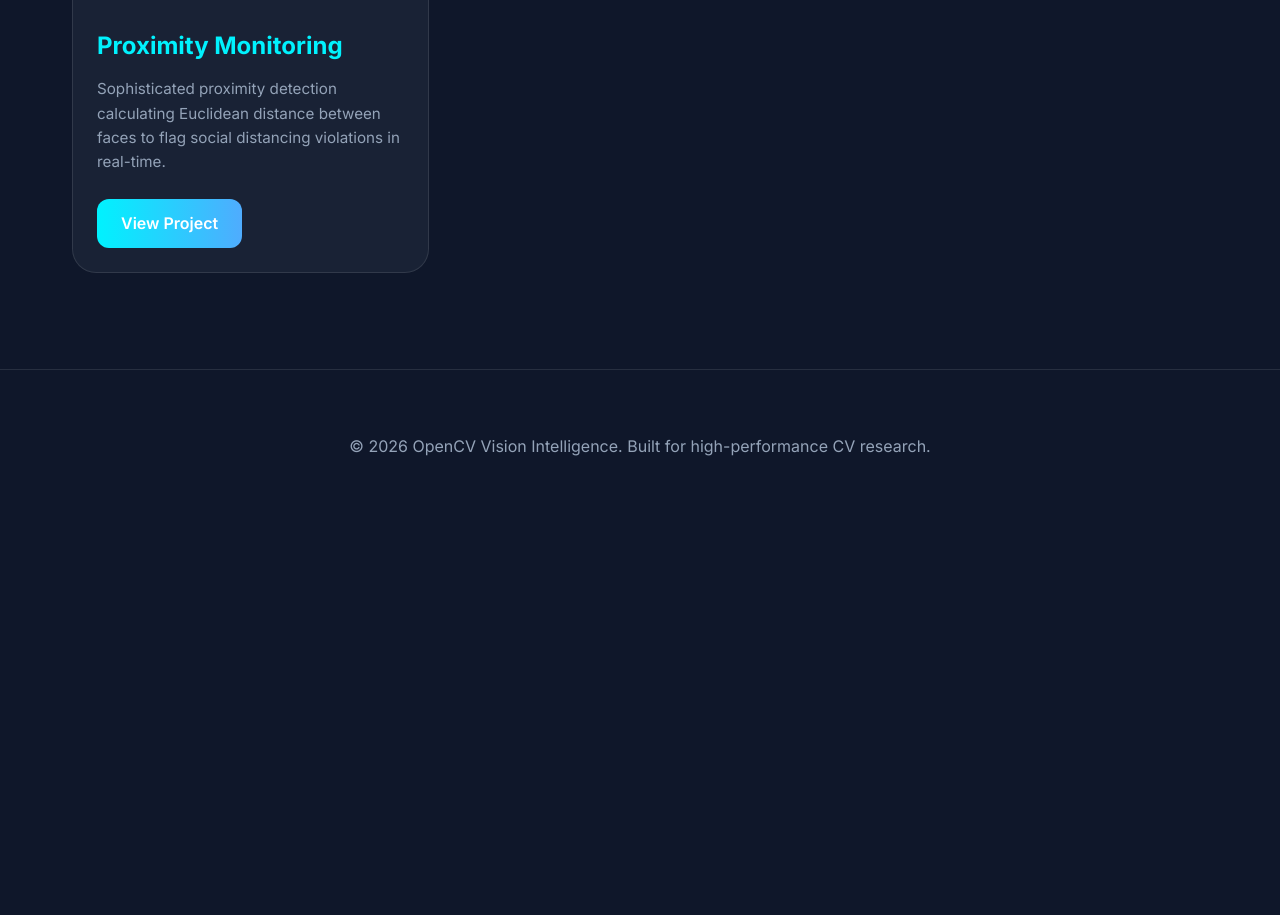
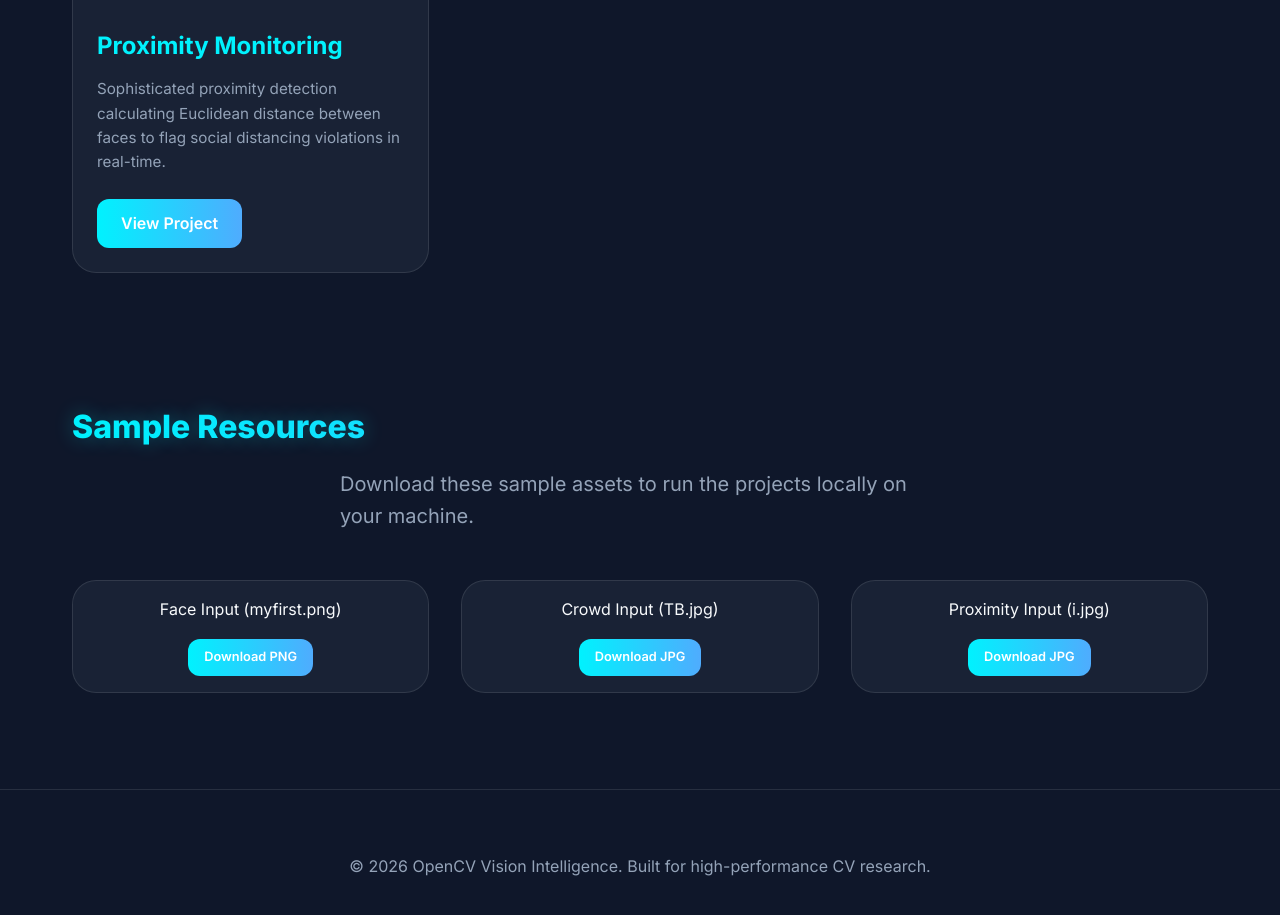
Before and after one commit to ToshiJain15/opencv, a plain HTML site: page docs/index.html in a window 1280 px wide. Shown: the part 1158-2073 px from the top of the page. Before the commit the page ends 1682 px from the top, so only its background shows below. Drawn offline with Linux system fonts and the light colour scheme.

Commit message:
Add Sample Resources section to landing page

```diff
--- a/docs/index.html
+++ b/docs/index.html
@@ -69,6 +69,29 @@
         </div>
     </main>
 
+    <section class="container" id="resources">
+        <h2 class="title-glow" style="font-size: 2rem; margin-top: 4rem;">Sample Resources</h2>
+        <p class="subtitle" style="margin-bottom: 2rem;">Download these sample assets to run the projects locally on
+            your machine.</p>
+        <div class="project-grid" style="grid-template-columns: repeat(auto-fit, minmax(200px, 1fr));">
+            <div class="project-card" style="padding: 1rem; text-align: center;">
+                <p>Face Input (myfirst.png)</p>
+                <a href="assets/myfirst.png" download class="card-link"
+                    style="margin-top: 1rem; padding: 0.5rem 1rem; font-size: 0.8rem;">Download PNG</a>
+            </div>
+            <div class="project-card" style="padding: 1rem; text-align: center;">
+                <p>Crowd Input (TB.jpg)</p>
+                <a href="assets/TB.jpg" download class="card-link"
+                    style="margin-top: 1rem; padding: 0.5rem 1rem; font-size: 0.8rem;">Download JPG</a>
+            </div>
+            <div class="project-card" style="padding: 1rem; text-align: center;">
+                <p>Proximity Input (i.jpg)</p>
+                <a href="assets/i.jpg" download class="card-link"
+                    style="margin-top: 1rem; padding: 0.5rem 1rem; font-size: 0.8rem;">Download JPG</a>
+            </div>
+        </div>
+    </section>
+
     <footer>
         <p>&copy; 2026 OpenCV Vision Intelligence. Built for high-performance CV research.</p>
     </footer>
```
